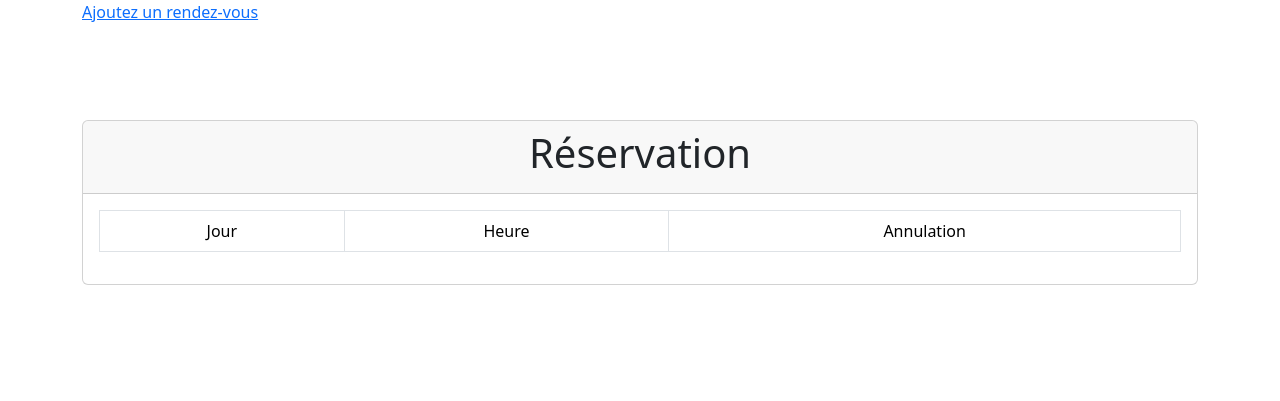
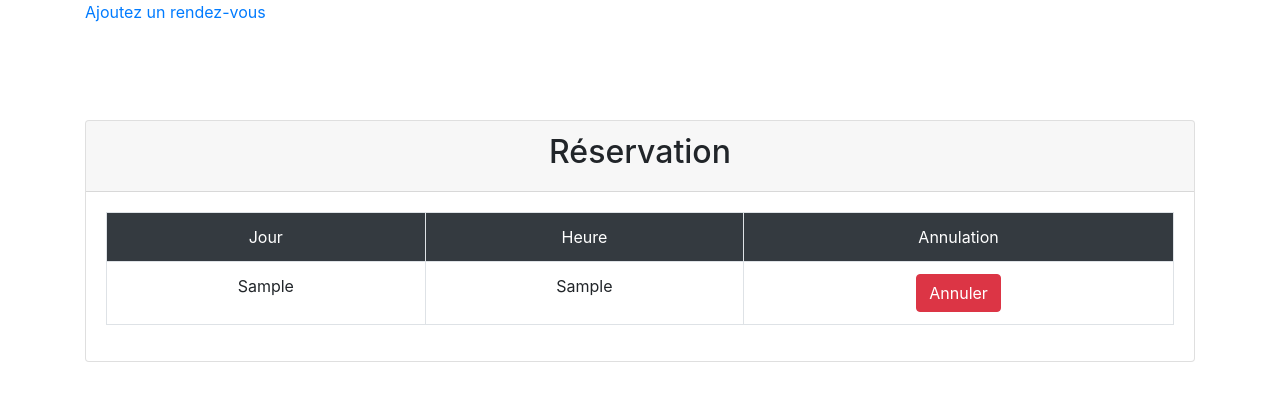
Before and after one commit to ValentinBD10/WEB_2025, a PHP site: page /mesrdv.php in a window 1280 px wide. Shown: the top 401 px of the page. Run offline with PHP 8.4, Linux system fonts and the light colour scheme; tables that the repository leaves empty or names only in its code hold one stand-in row (values such as "Sample post"); some libraries are stand-ins or nearby versions.

Commit message:
ecoute tant pis

```diff
--- a/TP3/mesrdv.php
+++ b/TP3/mesrdv.php
@@ -26,7 +26,7 @@ $table = mysqli_query($con,$fquery);
     <meta charset="UTF-8">
     <meta http-equiv="X-UA-Compatible" content="IE-edge">
     <meta name="viewport" content="width=device-width, initial-scale=1.0">
-    <link rel="stylesheet" href="bootstrap.min.css">
+    <link rel="stylesheet" href="https://stackpath.bootstrapcdn.com/bootstrap/4.5.2/css/bootstrap.min.css">
     <title>Réservation</title>
 </head>
 <body>
@@ -53,17 +53,14 @@ $table = mysqli_query($con,$fquery);
                             <?php
                             while($row=mysqli_fetch_assoc($table))
                             {
-                                if (isset($_GET['user'])) {
-                                    if($row['user_id'] == $_GET['user'])
-                                    {
-                                        ?>
-                                        <td><?php echo $row['jour']; ?></td>
-                                        <td><?php echo $row['heure']; ?></td>
-                                        <td><a href="annulation.php?id=<?php echo $row['id'];?>" class="btn btn-danger">Annuler</a></td>
-                                        </tr>
-                                        <?php
-                                    }
-                                }
+
+                                ?>
+                                <td><?php echo $row['jour']; ?></td>
+                                <td><?php echo $row['heure']; ?></td>
+                                <td><button href="annulation.php" class="btn btn-danger">Annuler</button></td>
+                                </tr>
+                                <?php
+
                             }
                             ?>
                         </table>
```
